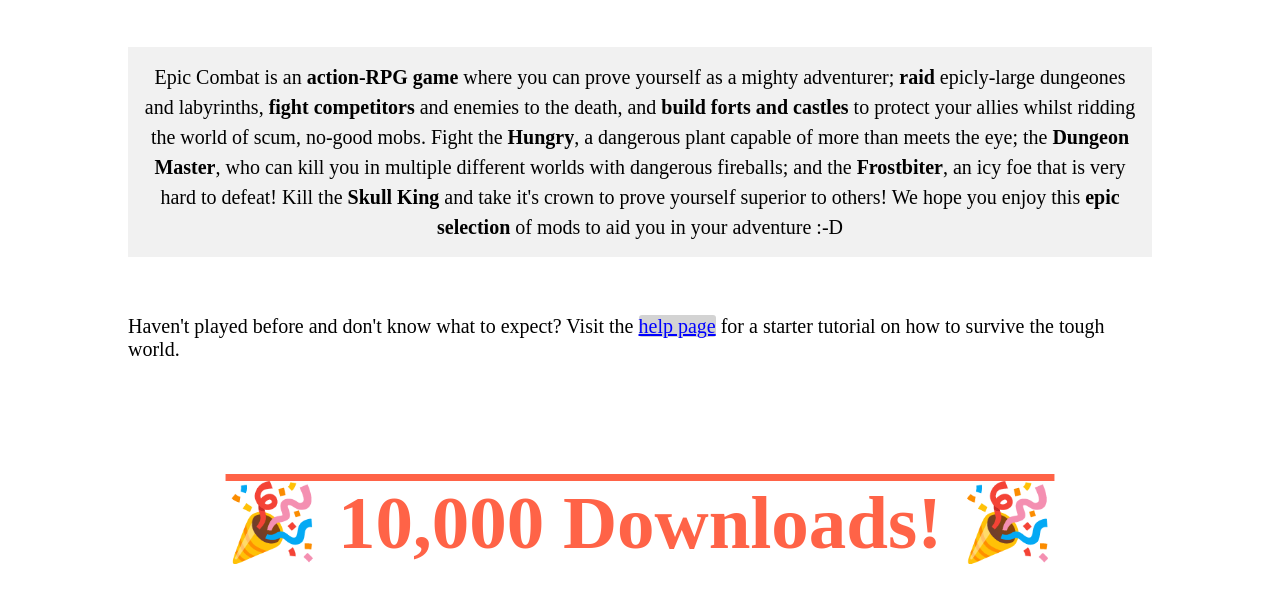
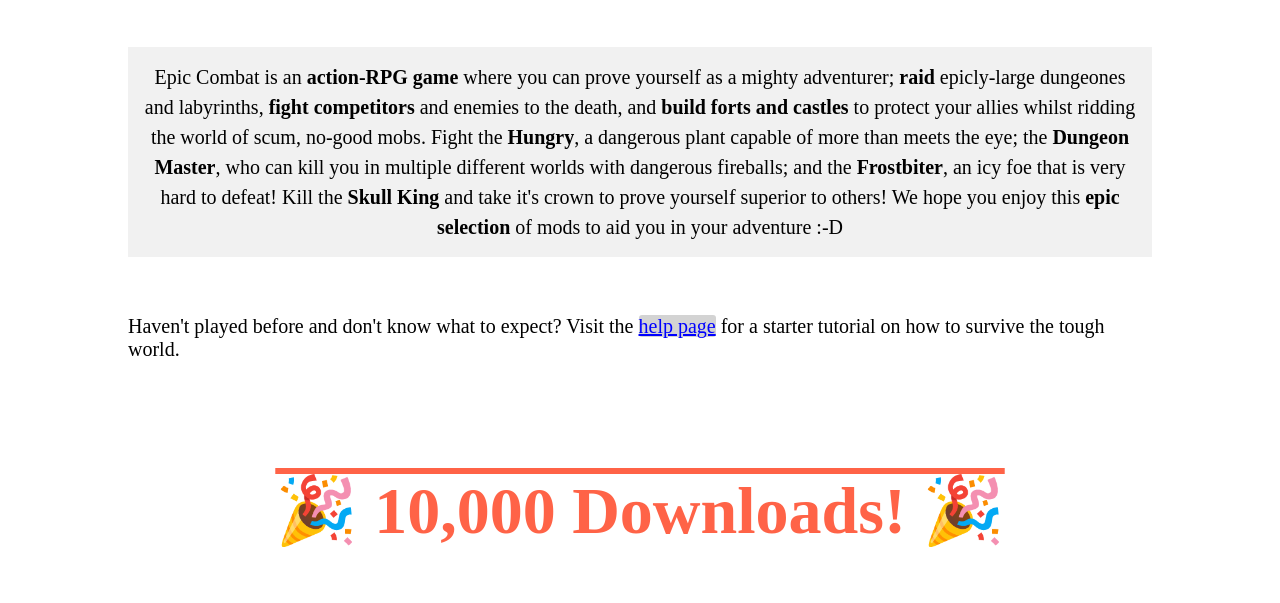
Before and after one commit to blockyplayer/blockyplayer.github.io, a plain HTML site: page index.html in a window 1280 px wide. Shown: the part 275-878 px from the top of the page. Drawn offline with Linux system fonts and the light colour scheme; a web font is replaced by a local one.

Commit message:
Update index.html

```diff
--- a/index.html
+++ b/index.html
@@ -30,6 +30,6 @@
         <p>Haven't played before and don't know what to expect? Visit the <a href="help.html">help page</a> for a starter tutorial on how to survive the tough world.</p>
         <br>
         <br>
-        <h2 style="color: tomato; background-image: none; font-size: 75px;" >🎉 10,000 Downloads! 🎉</h2>
+        <h2 style="color: tomato; background-image: none; font-size: 66px;" >🎉 10,000 Downloads! 🎉</h2>
     </body>
 </html>
```
